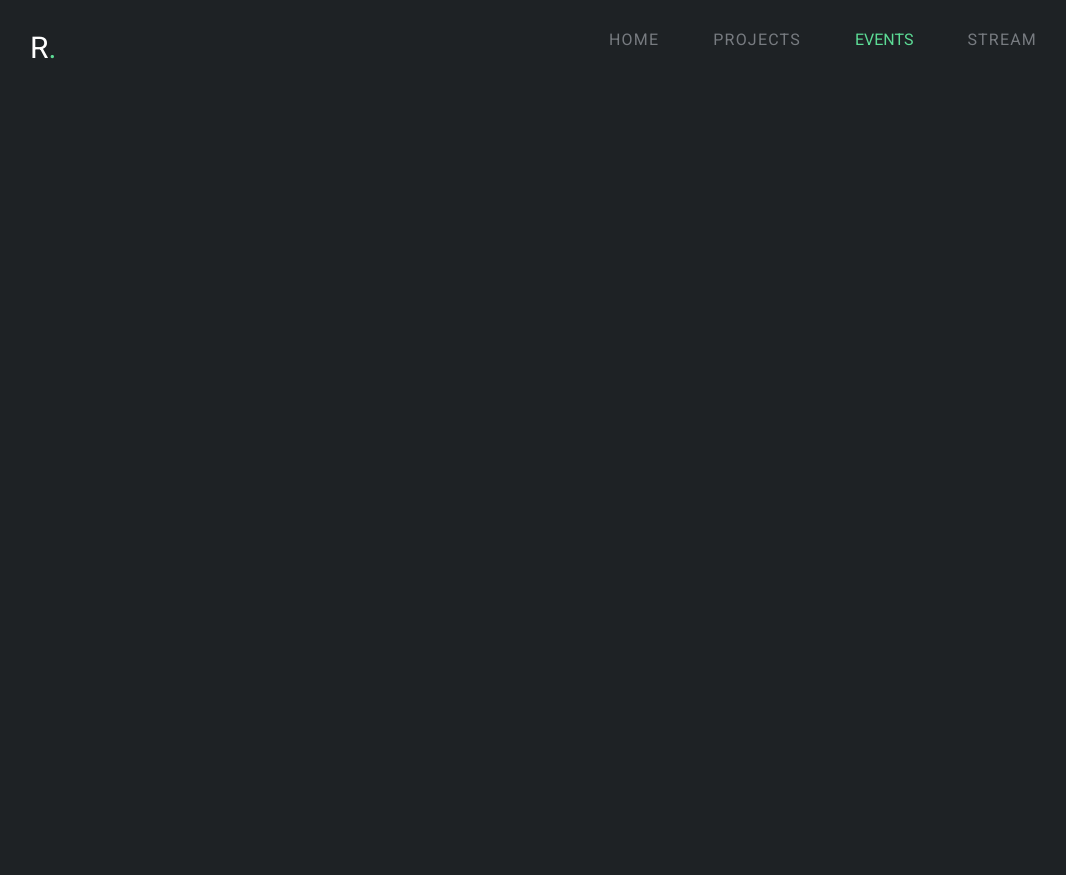
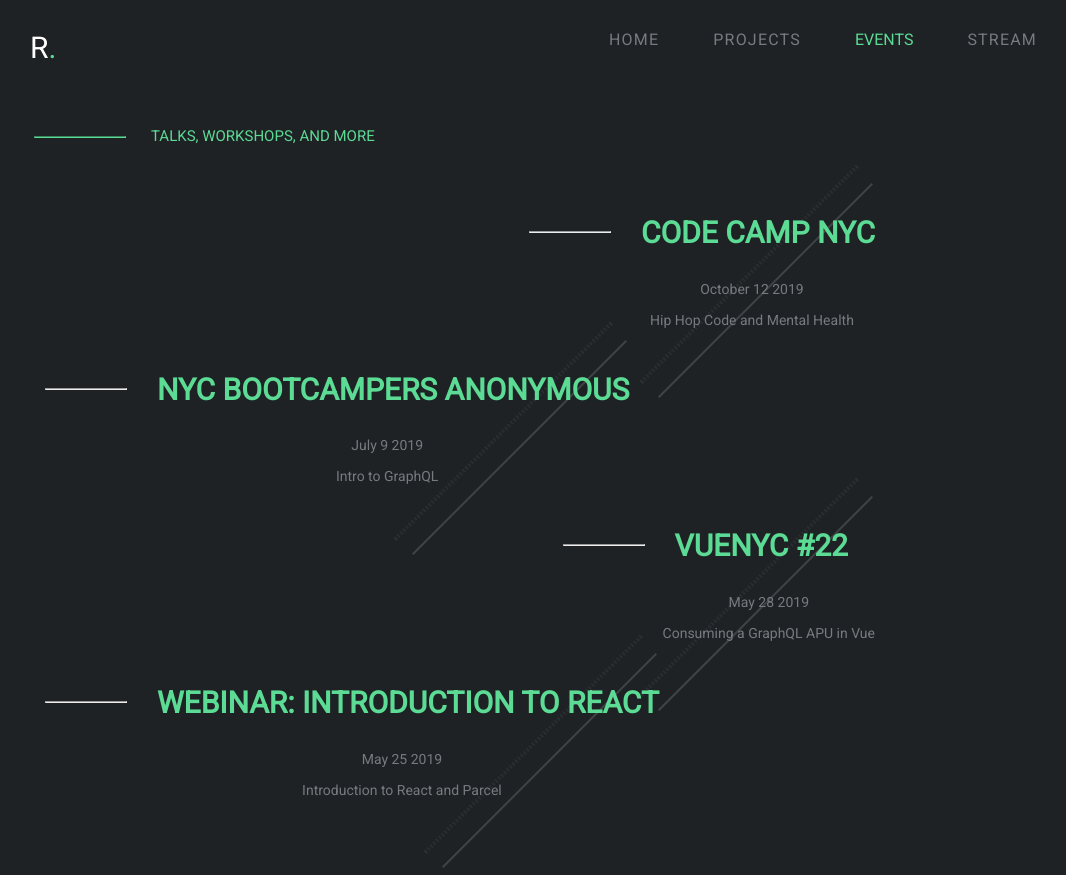
Before and after one commit to Rahat-ch/revised_portfolio, a Gatsby site: page /events in a window 1280 px wide. Shown: the whole page, without its empty margins (105-1171 px from the left). Before the commit the page ends 800 px from the top, so only its background shows below. Built offline with nearby package versions, Linux system fonts and the light colour scheme; Gatsby itself is replaced by a stand-in of ours.

Commit message:
all paged desktop styling done

```diff
--- /dev/null
+++ b/data/events.json
@@ -0,0 +1,22 @@
+[
+  {
+    "name": "Code Camp NYC",
+    "date": "October 12 2019",
+    "talk": "Hip Hop Code and Mental Health"
+  },
+  {
+    "name": "NYC Bootcampers Anonymous",
+    "date": "July 9 2019",
+    "talk": "Intro to GraphQL"
+  },
+  {
+    "name": "VueNYC #22",
+    "date": "May 28 2019",
+    "talk": "Consuming a GraphQL APU in Vue"
+  },
+  {
+    "name": "Webinar: Introduction to React",
+    "date": "May 25 2019",
+    "talk": "Introduction to React and Parcel"
+  }
+]
--- /dev/null
+++ b/src/components/background-timeline/index.js
@@ -0,0 +1,13 @@
+import React from "react"
+import styles from "./index.module.css"
+
+const Background = () => {
+  return (
+    <div className={styles.backgroundWrapper}>
+      <hr className={styles.hr1} />
+      <hr className={styles.hr2} />
+    </div>
+  )
+}
+
+export default Background
--- /dev/null
+++ b/src/components/background-timeline/index.module.css
@@ -0,0 +1,37 @@
+.backgroundWrapper {
+  position: absolute;
+  transform: rotate(-45deg);
+  top: 75px;
+  right: -35px;
+  z-index: -5;
+}
+
+.hr1 {
+  border: 2px dotted #ffffff;
+  opacity: 0.05;
+  margin-bottom: 20px;
+  width: 302px;
+}
+
+.hr2 {
+  width: 302px;
+  /* height: 491px; */
+  border-top: 2px solid #ffffff;
+  border-bottom: none;
+  border-right: none;
+  border-left: none;
+  opacity: 0.15;
+}
+
+@media (max-width: 769px) {
+  .backgroundWrapper {
+    top: 150px;
+    right: 50px;
+  }
+}
+
+@media (max-width: 425px) {
+  .backgroundWrapper {
+    display: none;
+  }
+}
--- /dev/null
+++ b/src/components/eventTimeline/index.js
@@ -0,0 +1,29 @@
+import React from "react"
+import sytles from "./index.module.css"
+import Background from "../background-timeline"
+
+const EventTimeline = ({ timelineProps }) => {
+  const eventIndex = timelineProps.allEventsJson.edges
+  return (
+    <div className={sytles.timelineContainer}>
+      {eventIndex.map(({ node: event }) => {
+        const { name, date, talk } = event
+        return (
+          <div className={sytles.timelineItem}>
+            <div className={sytles.nameWrapper}>
+              <hr className={sytles.hr} />
+              <h3 className={sytles.eventName}>{name}</h3>
+              <Background />
+            </div>
+            <div className={sytles.contentWrapper}>
+              <p className={sytles.date}>{date}</p>
+              <p className={sytles.talkTitle}>{talk}</p>
+            </div>
+          </div>
+        )
+      })}
+    </div>
+  )
+}
+
+export default EventTimeline
--- /dev/null
+++ b/src/components/eventTimeline/index.module.css
@@ -0,0 +1,55 @@
+.timelineContainer {
+  display: flex;
+  flex-direction: column;
+  position: relative;
+  margin: 40px 0;
+}
+
+.timelineItem {
+  width: fit-content;
+  margin-left: 150px;
+}
+
+.timelineItem:nth-child(odd) {
+  align-self: flex-end;
+  justify-content: flex-start;
+  padding-left: 30px;
+  padding-right: 0;
+  margin-right: 300px;
+}
+
+.eventName {
+  color: #5cdb95;
+  font-size: 30px;
+  width: fit-content;
+  text-transform: uppercase;
+}
+
+.contentWrapper {
+  display: flex;
+  flex-direction: column;
+  justify-content: flex-end;
+  margin-left: 100px;
+}
+
+.date,
+.talkTitle {
+  color: #777b80;
+  font-size: 14px;
+  width: fit-content;
+  margin: 0 auto;
+  margin-bottom: 15px;
+  align-content: right;
+}
+
+.hr {
+  width: 80px;
+  margin-top: 45px;
+  margin-left: 0px;
+  margin-right: 30px;
+}
+
+.nameWrapper {
+  display: flex;
+  position: relative;
+}
--- /dev/null
+++ b/src/components/pageHeadline/index.js
@@ -0,0 +1,13 @@
+import React from "react"
+import styles from "./index.module.css"
+
+const PageHeadline = ({ title }) => {
+  return (
+    <div className={styles.headlineWrapper}>
+      <hr className={styles.horizontal} />
+      <div className={styles.title}>{title}</div>
+    </div>
+  )
+}
+
+export default PageHeadline
--- /dev/null
+++ b/src/components/pageHeadline/index.module.css
@@ -0,0 +1,17 @@
+.headlineWrapper {
+  color: #5cdb95;
+  display: flex;
+  margin-top: 128px;
+}
+
+.horizontal {
+  width: 90px;
+  margin-left: 139px;
+  margin-right: 25px;
+  border-color: #5cdb95;
+}
+
+.title {
+  font-size: 15px;
+  text-transform: uppercase;
+}
--- a/src/pages/events.js
+++ b/src/pages/events.js
@@ -1,13 +1,31 @@
 import React from "react"
 import NavBar from "../components/navbar/"
+import PageHeadline from "../components/pageHeadline"
+import EventTimeline from "../components/eventTimeline"
 
-const eventPage = () => {
+const eventPage = ({ data }) => {
   return (
     <div>
       <NavBar />
-      This is Events
+      <PageHeadline title="Talks, Workshops, and More" />
+      <EventTimeline timelineProps={data} />
     </div>
   )
 }
 
+export const query = graphql`
+  query EVENTQUERY {
+    allEventsJson {
+      edges {
+        node {
+          id
+          name
+          date
+          talk
+        }
+      }
+    }
+  }
+`
+
 export default eventPage
--- a/src/pages/projects.js
+++ b/src/pages/projects.js
@@ -2,11 +2,13 @@ import React from "react"
 import NavBar from "../components/navbar/"
 import { graphql } from "gatsby"
 import ProjectListing from "../components/projectListing"
+import PageHeadline from "../components/pageHeadline"
 
 const projectPage = ({ data }) => {
   return (
     <div>
       <NavBar />
+      <PageHeadline title="My Projects" />
       <ProjectListing data={data} />
     </div>
   )
```
Also changed, not shown: data/upcomingevents.json (added, +11 -0 lines).
